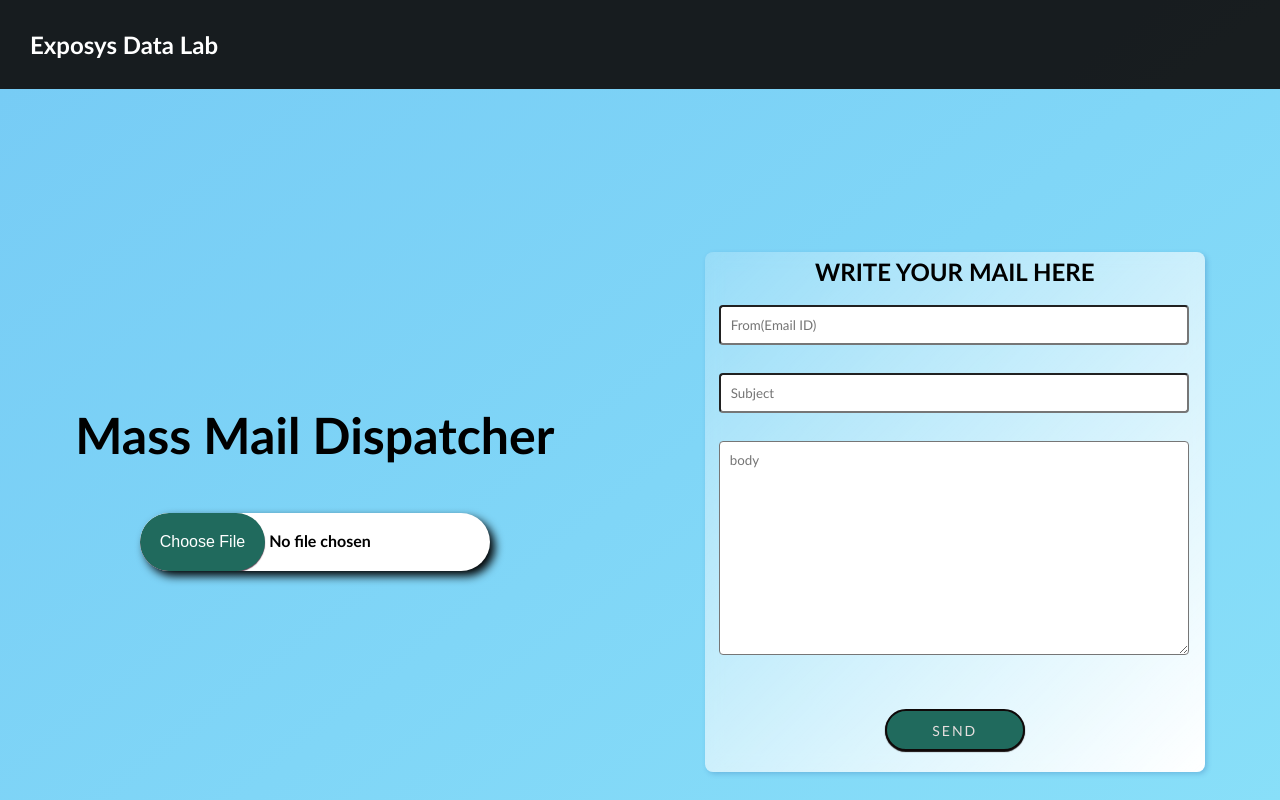
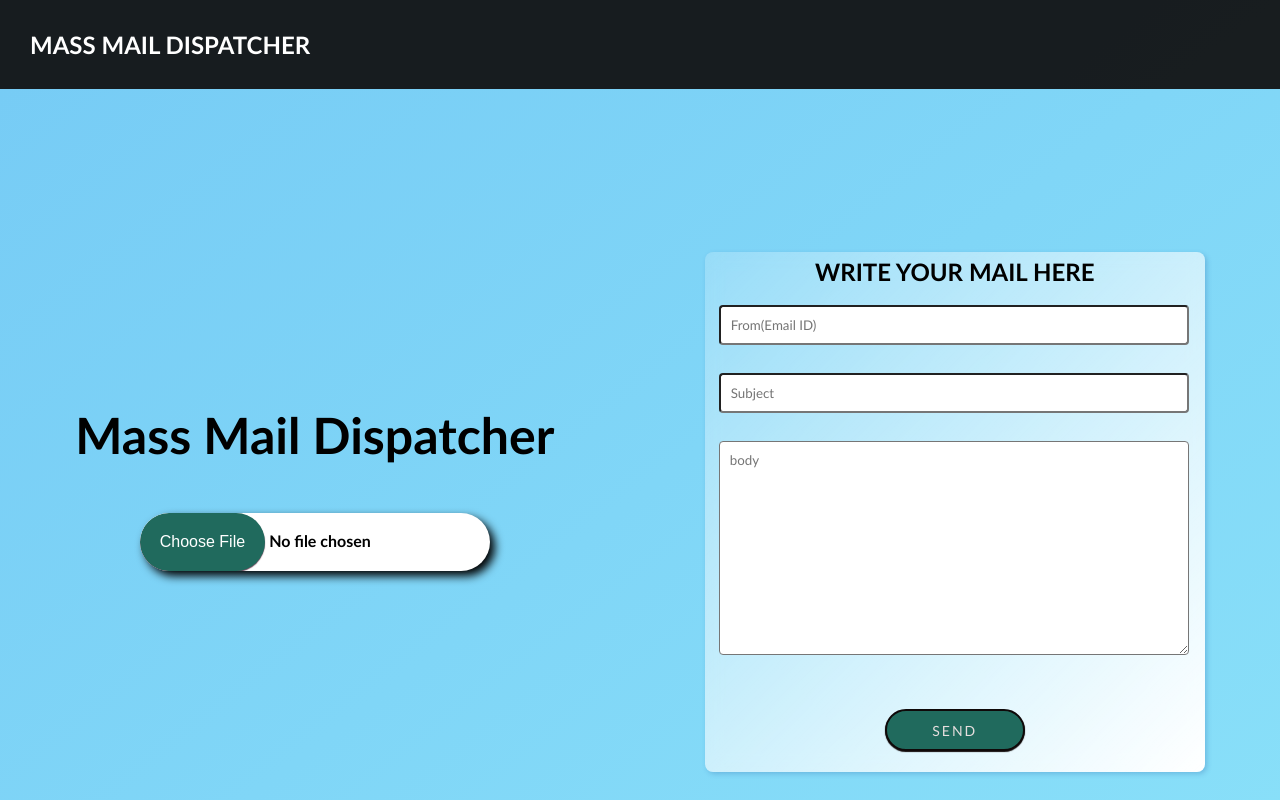
Before and after one commit to subu-4494/mass-mail-dispatcher, a plain HTML site: page index.html in a window 1280 px wide. Shown: the top 800 px of the page. Drawn offline with nearby package versions, Linux system fonts and the light colour scheme.

Commit message:
Update index.html

```diff
--- a/index.html
+++ b/index.html
@@ -16,7 +16,7 @@
 <body>
   <nav>
     <ul>
-      </li><a href=""><h1>Exposys Data Lab</h1></a></li>
+      </li><a href=""><h1>MASS MAIL DISPATCHER</h1></a></li>
     </ul>
   </nav>
 
```
